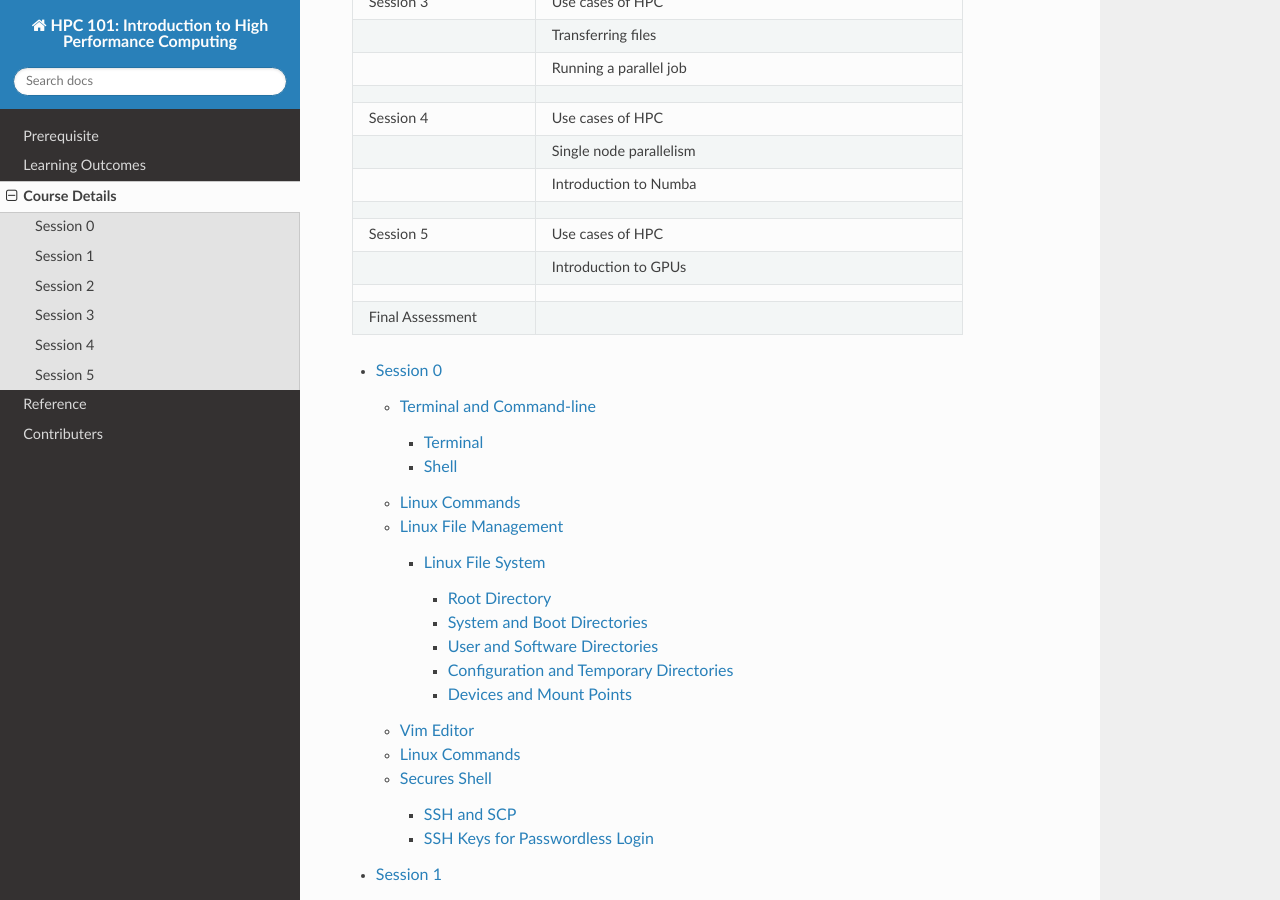
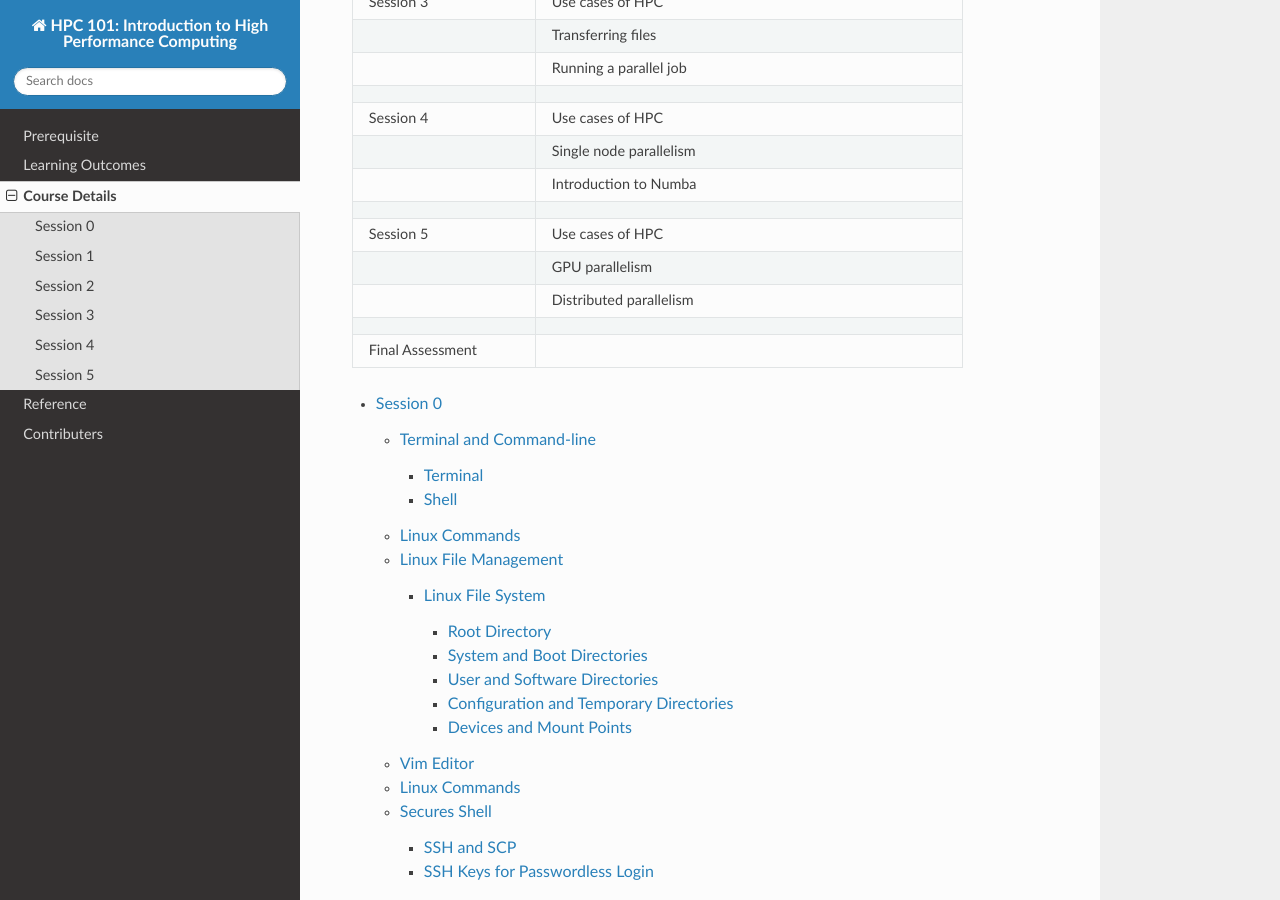
Before and after one commit to matinnuhamunada/hpc101, a Sphinx documentation site: the page built from docs/source/tutorial.rst, in a window 1280 px wide and 900 px high, scrolled down 954 px. Built offline with Sphinx 7.4.7 and the Read the Docs theme 3.1.0, drawn with Linux system fonts in a browser that asks for light colours; pages that are not in the unit, such as notebooks, are missing from menus.

Commit message:
summary updated

```diff
--- a/docs/source/tutorial.rst
+++ b/docs/source/tutorial.rst
@@ -72,7 +72,9 @@ of HPC, with real-world use cases and examples.
    * - Session 5
      - Use cases of HPC
    * -
-     - Introduction to GPUs
+     - GPU parallelism
+   * -
+     - Distributed parallelism
    * -
      -
    * - Final Assessment
```
